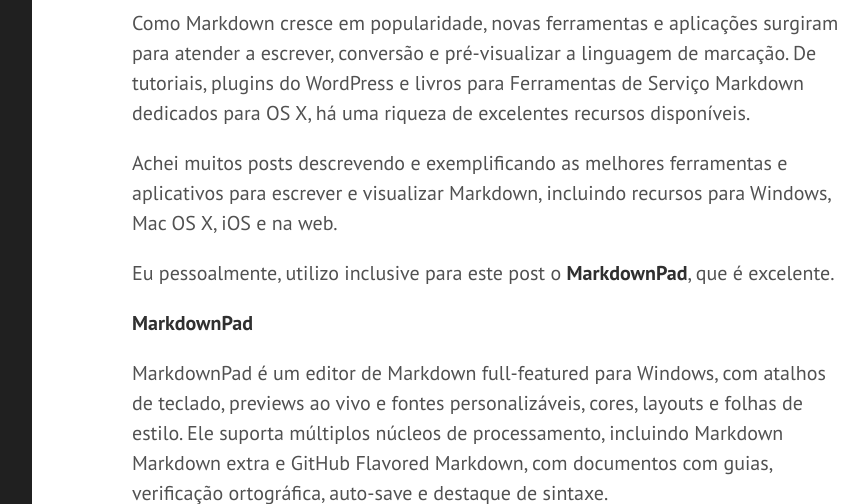
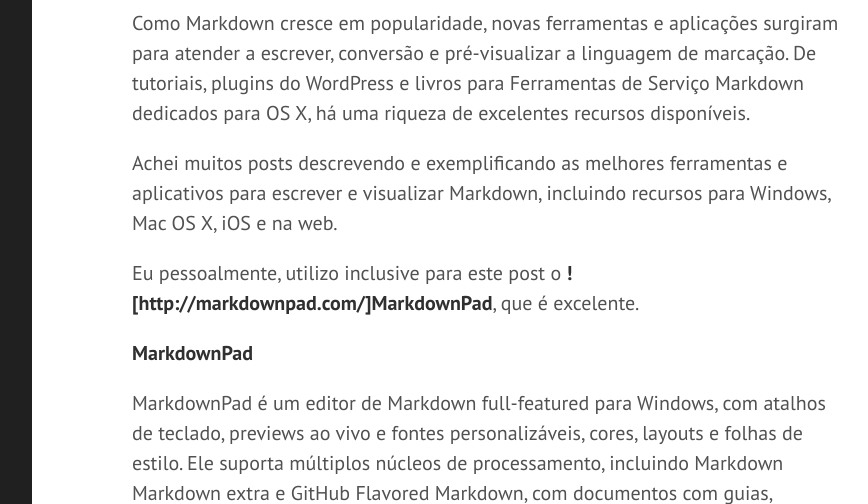
Before and after one commit to edersonmelo/edersonmelo.github.io, a Jekyll site: the page built from _posts/2014-08-31-MarkdownPad-Editor.markdown, in a window 1280 px wide and 900 px high, scrolled down 342 px, cut to the strip 0-504 px from the top of the window. Shown: the whole strip, without its empty margins (328-1196 px from the left). Built offline with Jekyll 4.4.1, drawn with Linux system fonts in a browser that asks for light colours; part of the change alters nothing that is shown.

Commit message:
Post update: Markdownpad Editor

```diff
--- a/_posts/2014-08-31-MarkdownPad-Editor.markdown
+++ b/_posts/2014-08-31-MarkdownPad-Editor.markdown
@@ -9,7 +9,7 @@ Como Markdown cresce em popularidade, novas ferramentas e aplicações surgiram
 
 Achei muitos posts descrevendo e exemplificando as melhores ferramentas e aplicativos para escrever e visualizar Markdown, incluindo recursos para Windows, Mac OS X, iOS e na web.
 
-Eu pessoalmente, utilizo inclusive para este post o **MarkdownPad**, que é excelente.
+Eu pessoalmente, utilizo inclusive para este post o **![http://markdownpad.com/]MarkdownPad**, que é excelente.
 
 **MarkdownPad**
 
```
